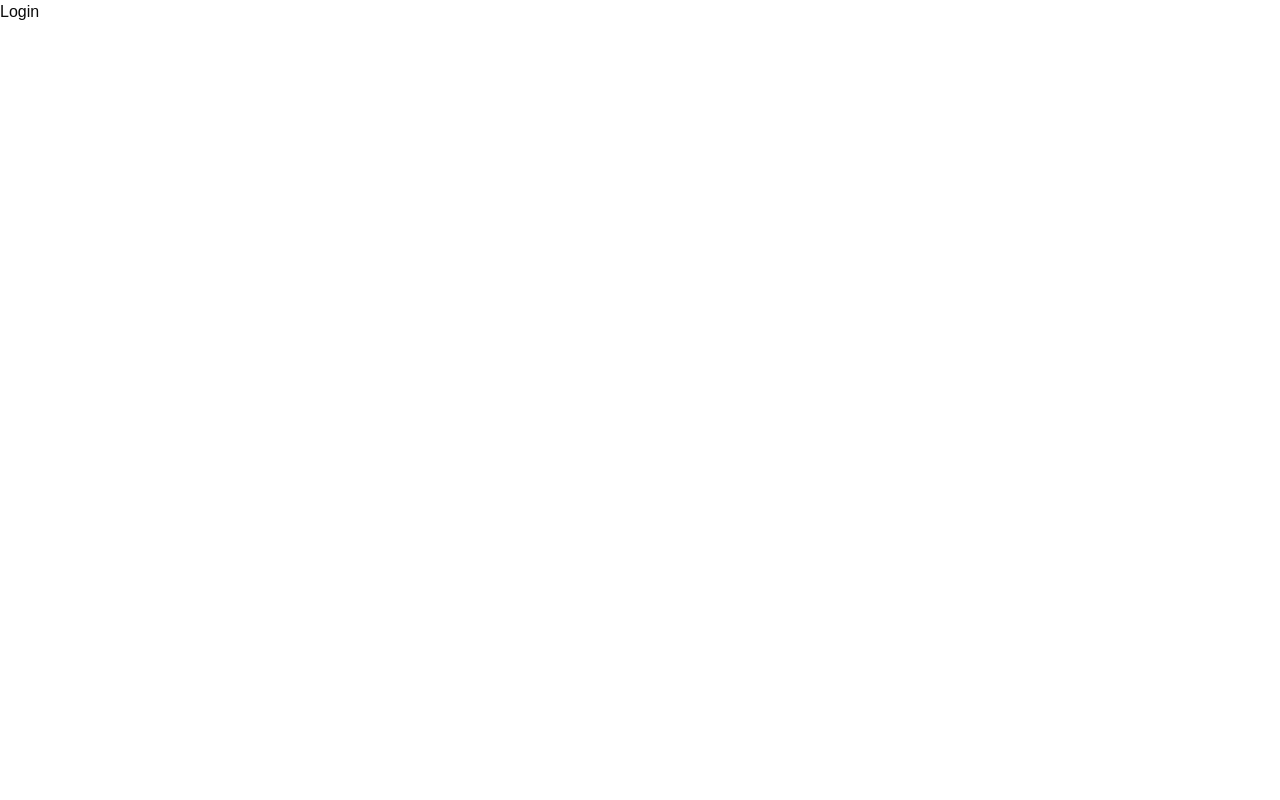
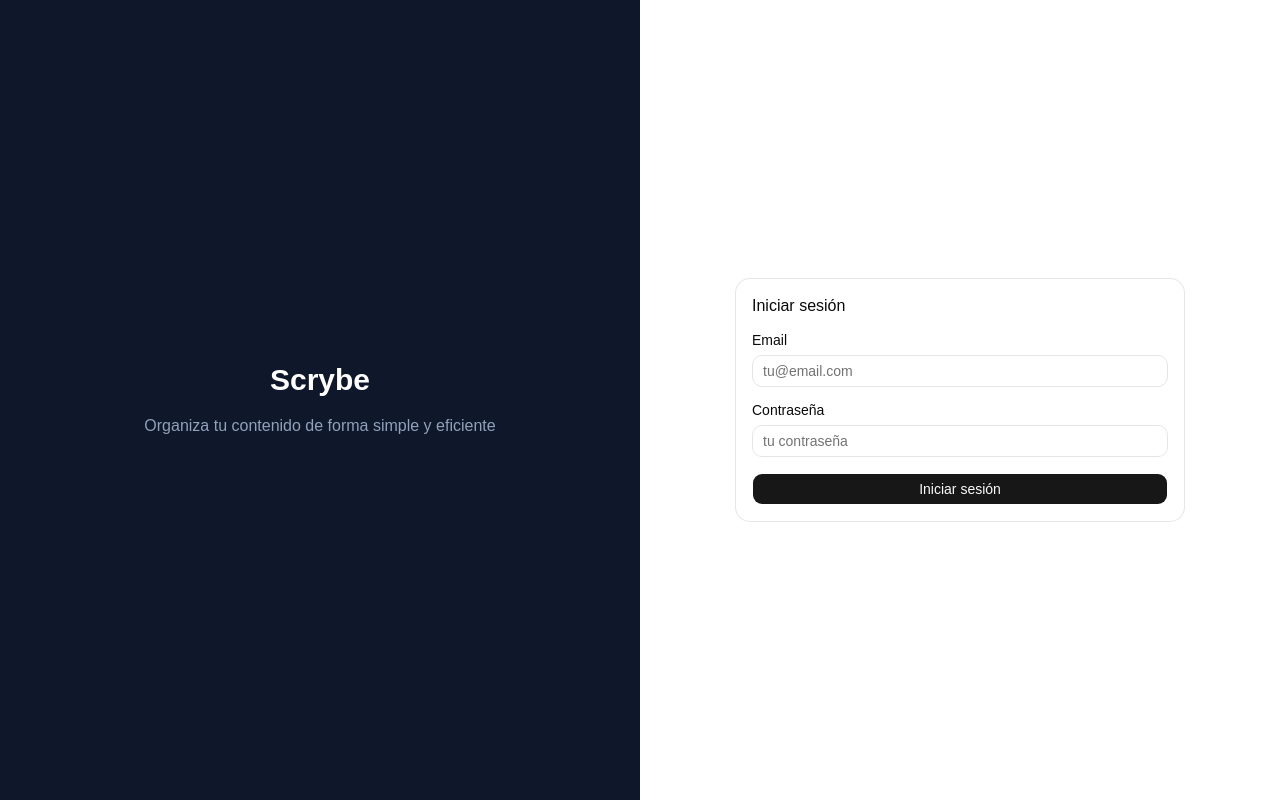
Before and after one commit to fabio-benitez/scrybe-app, a React (Vite) app in the folder apps/web/: page /login in a window 1280 px wide. Built offline with nearby package versions, Linux system fonts and the light colour scheme; no server answers.

Commit message:
feat(web): add login with Supabase auth

```diff
--- /dev/null
+++ b/apps/web/src/features/auth/components/auth-shell.tsx
@@ -0,0 +1,26 @@
+type AuthShellProps = {
+  children: React.ReactNode
+}
+
+export function AuthShell({ children }: AuthShellProps) {
+  return (
+    <div className="min-h-screen grid lg:grid-cols-2">
+      {/* Izquierda */}
+      <div className="hidden lg:flex items-center justify-center bg-slate-900">
+        <div className="text-center space-y-4">
+          <h1 className="text-3xl font-bold text-white">Scrybe</h1>
+          <p className="text-slate-400">
+            Organiza tu contenido de forma simple y eficiente
+          </p>
+        </div>
+      </div>
+
+      {/* Derecha */}
+      <div className="flex items-center justify-center p-6">
+        <div className="w-full max-w-md">
+          {children}
+        </div>
+      </div>
+    </div>
+  )
+}
--- a/apps/web/src/features/auth/pages/login-page.tsx
+++ b/apps/web/src/features/auth/pages/login-page.tsx
@@ -1,4 +1,89 @@
+import { useState } from "react"
+import { useNavigate } from "react-router-dom"
+import { useForm } from "react-hook-form"
+import { zodResolver } from "@hookform/resolvers/zod"
+
+import { AuthShell } from "../components/auth-shell"
+import { loginSchema, type LoginFormValues } from "../schemas/login-schema"
+import { loginWithPassword } from "../services/auth-service"
+
+import { Button } from "@/shared/components/ui/button"
+import { Card, CardContent, CardHeader, CardTitle } from "@/shared/components/ui/card"
+import { Input } from "@/shared/components/ui/input"
+import { Label } from "@/shared/components/ui/label"
 
 export default function LoginPage() {
-  return <div>Login</div>
+  const navigate = useNavigate()
+  const [formError, setFormError] = useState<string | null>(null)
+
+  const {
+    register,
+    handleSubmit,
+    formState: { errors, isSubmitting },
+  } = useForm<LoginFormValues>({
+    resolver: zodResolver(loginSchema),
+  })
+
+  async function onSubmit(values: LoginFormValues) {
+    setFormError(null)
+
+    try {
+      await loginWithPassword(values)
+      navigate("/app")
+    } catch {
+      setFormError("Email o contraseña incorrectos")
+    }
+  }
+
+  return (
+    <AuthShell>
+      <Card>
+        <CardHeader>
+          <CardTitle>Iniciar sesión</CardTitle>
+        </CardHeader>
+
+        <CardContent>
+          <form onSubmit={handleSubmit(onSubmit)} className="space-y-4">
+            {formError && (
+              <p className="text-sm text-destructive">{formError}</p>
+            )}
+
+            <div className="space-y-2">
+              <Label htmlFor="email">Email</Label>
+              <Input
+                id="email"
+                type="email"
+                placeholder="tu@email.com"
+                autoComplete="email"
+                {...register("email")}
+              />
+              {errors.email && (
+                <p className="text-sm text-destructive">{errors.email.message}</p>
+              )}
+            </div>
+
+            <div className="space-y-2">
+              <Label htmlFor="password">Contraseña</Label>
+              <Input
+                id="password"
+                type="password"
+                placeholder="tu contraseña"
+                autoComplete="current-password"
+                {...register("password")}
+              />
+              {errors.password && (
+                <p className="text-sm text-destructive">
+                  {errors.password.message}
+                </p>
+              )}
+            </div>
+
+            <Button type="submit" className="w-full" disabled={isSubmitting}>
+              {isSubmitting ? "Iniciando sesión..." : "Iniciar sesión"}
+            </Button>
+          </form>
+        </CardContent>
+      </Card>
+    </AuthShell>
+  )
 }
--- /dev/null
+++ b/apps/web/src/features/auth/schemas/login-schema.ts
@@ -0,0 +1,8 @@
+import { z } from "zod"
+
+export const loginSchema = z.object({
+  email: z.email("Introduce un email válido"),
+  password: z.string().min(6, "La contraseña debe tener al menos 6 caracteres"),
+})
+
+export type LoginFormValues = z.infer<typeof loginSchema>
--- /dev/null
+++ b/apps/web/src/features/auth/services/auth-service.ts
@@ -0,0 +1,19 @@
+import { supabase } from "@/shared/lib/supabase"
+
+type LoginParams = {
+  email: string
+  password: string
+}
+
+export async function loginWithPassword({ email, password }: LoginParams) {
+  const { data, error } = await supabase.auth.signInWithPassword({
+    email,
+    password,
+  })
+
+  if (error) {
+    throw error
+  }
+
+  return data
+}
--- a/apps/web/src/shared/components/ui/button.tsx
+++ b/apps/web/src/shared/components/ui/button.tsx
@@ -2,7 +2,7 @@ import * as React from "react"
 import { cva, type VariantProps } from "class-variance-authority"
 import { Slot } from "radix-ui"
 
-import { cn } from "@/lib/utils"
+import { cn } from "@/shared/lib/utils"
 
 const buttonVariants = cva(
   "group/button inline-flex shrink-0 items-center justify-center rounded-lg border border-transparent bg-clip-padding text-sm font-medium whitespace-nowrap transition-all outline-none select-none focus-visible:border-ring focus-visible:ring-3 focus-visible:ring-ring/50 active:not-aria-[haspopup]:translate-y-px disabled:pointer-events-none disabled:opacity-50 aria-invalid:border-destructive aria-invalid:ring-3 aria-invalid:ring-destructive/20 dark:aria-invalid:border-destructive/50 dark:aria-invalid:ring-destructive/40 [&_svg]:pointer-events-none [&_svg]:shrink-0 [&_svg:not([class*='size-'])]:size-4",
--- a/apps/web/src/shared/components/ui/card.tsx
+++ b/apps/web/src/shared/components/ui/card.tsx
@@ -1,6 +1,6 @@
 import * as React from "react"
 
-import { cn } from "@/lib/utils"
+import { cn } from "@/shared/lib/utils"
 
 function Card({
   className,
--- a/apps/web/src/shared/components/ui/input.tsx
+++ b/apps/web/src/shared/components/ui/input.tsx
@@ -1,6 +1,6 @@
 import * as React from "react"
 
-import { cn } from "@/lib/utils"
+import { cn } from "@/shared/lib/utils"
 
 function Input({ className, type, ...props }: React.ComponentProps<"input">) {
   return (
--- a/apps/web/src/shared/components/ui/label.tsx
+++ b/apps/web/src/shared/components/ui/label.tsx
@@ -1,7 +1,7 @@
 import * as React from "react"
 import { Label as LabelPrimitive } from "radix-ui"
 
-import { cn } from "@/lib/utils"
+import { cn } from "@/shared/lib/utils"
 
 function Label({
   className,
--- /dev/null
+++ b/apps/web/src/shared/components/ui/separator.tsx
@@ -0,0 +1,26 @@
+import * as React from "react"
+import { Separator as SeparatorPrimitive } from "radix-ui"
+
+import { cn } from "@/shared/lib/utils"
+
+function Separator({
+  className,
+  orientation = "horizontal",
+  decorative = true,
+  ...props
+}: React.ComponentProps<typeof SeparatorPrimitive.Root>) {
+  return (
+    <SeparatorPrimitive.Root
+      data-slot="separator"
+      decorative={decorative}
+      orientation={orientation}
+      className={cn(
+        "shrink-0 bg-border data-horizontal:h-px data-horizontal:w-full data-vertical:w-px data-vertical:self-stretch",
+        className
+      )}
+      {...props}
+    />
+  )
+}
+
+export { Separator }
--- /dev/null
+++ b/apps/web/src/shared/lib/supabase.ts
@@ -0,0 +1,10 @@
+import { createClient } from "@supabase/supabase-js"
+
+const supabaseUrl = import.meta.env.VITE_SUPABASE_URL
+const supabaseAnonKey = import.meta.env.VITE_SUPABASE_ANON_KEY
+
+if (!supabaseUrl || !supabaseAnonKey) {
+  throw new Error("Missing Supabase environment variables")
+}
+
+export const supabase = createClient(supabaseUrl, supabaseAnonKey)
```
Also changed, not shown: 1 other file (tests, documents, lock files or other folders).
